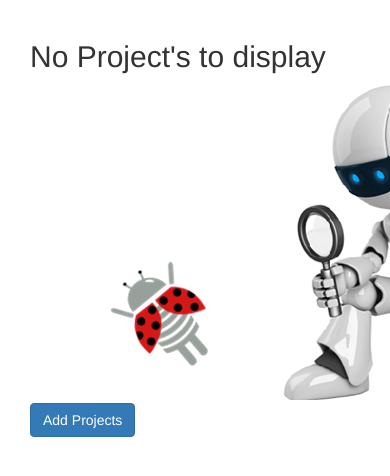
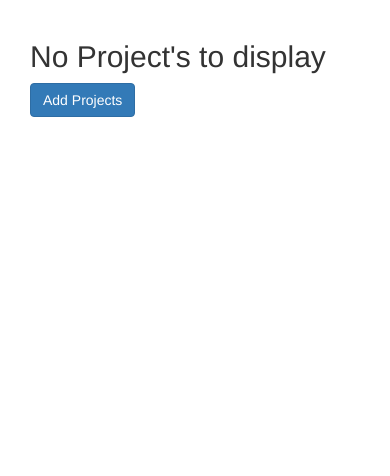
Before and after one commit to sonu-Shiva/hackathon, a Django app: page /hakuna-matata/ in a window 390 px wide; the page is wider, and only the part inside the window is pictured. Shown: the part 52-528 px from the top of that part. Run offline with Django 3.2, Linux system fonts and the light colour scheme; data that the repository does not hold is empty; some libraries are stand-ins or nearby versions.

Commit message:
background img removed

```diff
--- a/src/test_cases/templates/index.html
+++ b/src/test_cases/templates/index.html
@@ -4,8 +4,8 @@
   <div class="container">
       <div class="row">
         {% if projects %}
-           <div class="col-sm-6">
-             <h2>Availble Project List's</h2>
+           <div class="col-sm-8">
+             <h2>Availble Project's</h2><br />
              <table class="table table-hover">
                   <thead>
                     <tr>
@@ -20,7 +20,7 @@
                         <td><a href="#">View</a></td>
                         <td>
                           <a href="{% url 'hakuna_matata:remove_project' project.id %}">
-                            <span class="glyphicon glyphicon-remove-sign"/>
+                            <img src="{% static 'images/delete.png' %}" class="img-rounded" alt="Cinque Terre" hight="20px" width="20px">
                           </a>
                         </td>
 
@@ -34,9 +34,7 @@
             <h2>No Project's to  display</h2>
           </div>
         {% endif %}
-        <div class="col-sm-6">
-          <img src="{% static 'images/TestingAutomation.png' %}" class="img-rounded" alt="Cinque Terre">
-        </div>
+
       </div>
       <button type="button" class="btn btn-primary" data-toggle="modal" data-target="#myModal">Add Projects </button>
       <!-- Modal -->
```
